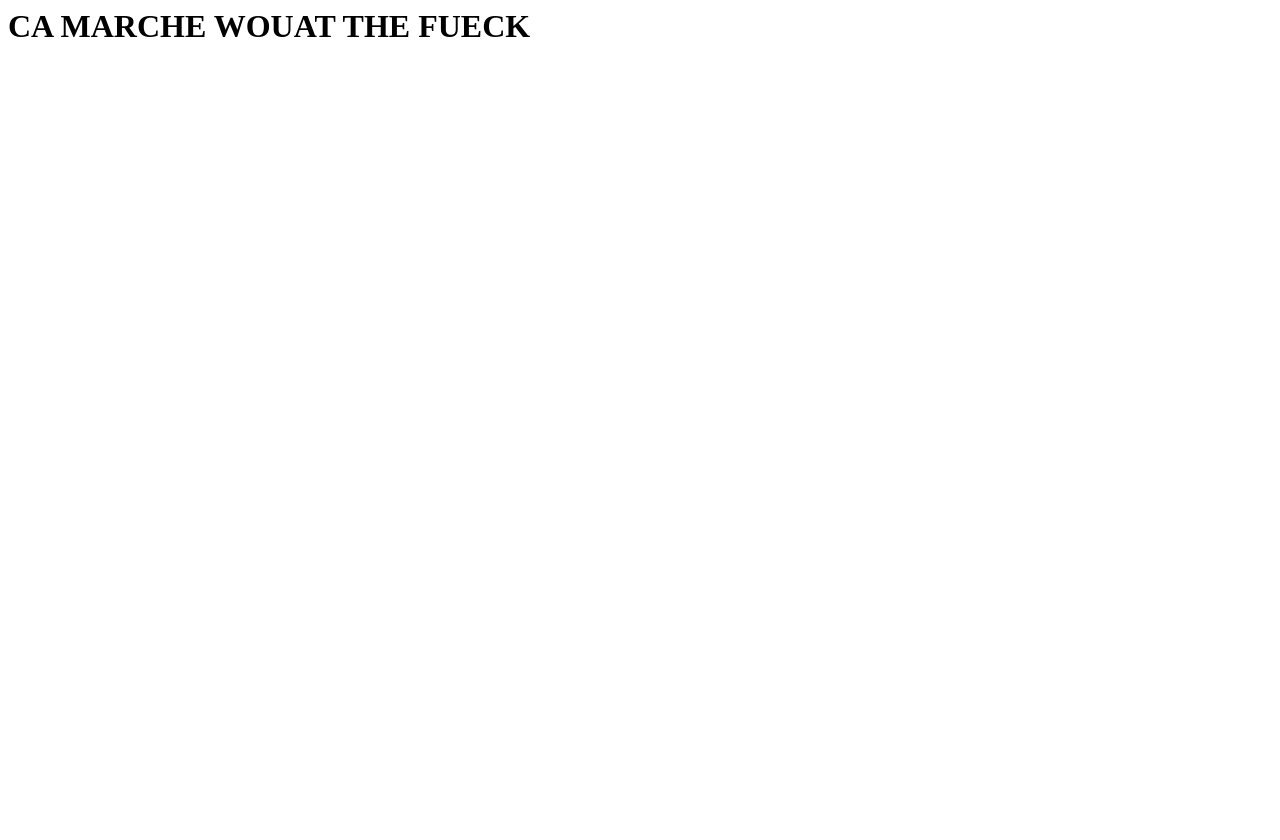
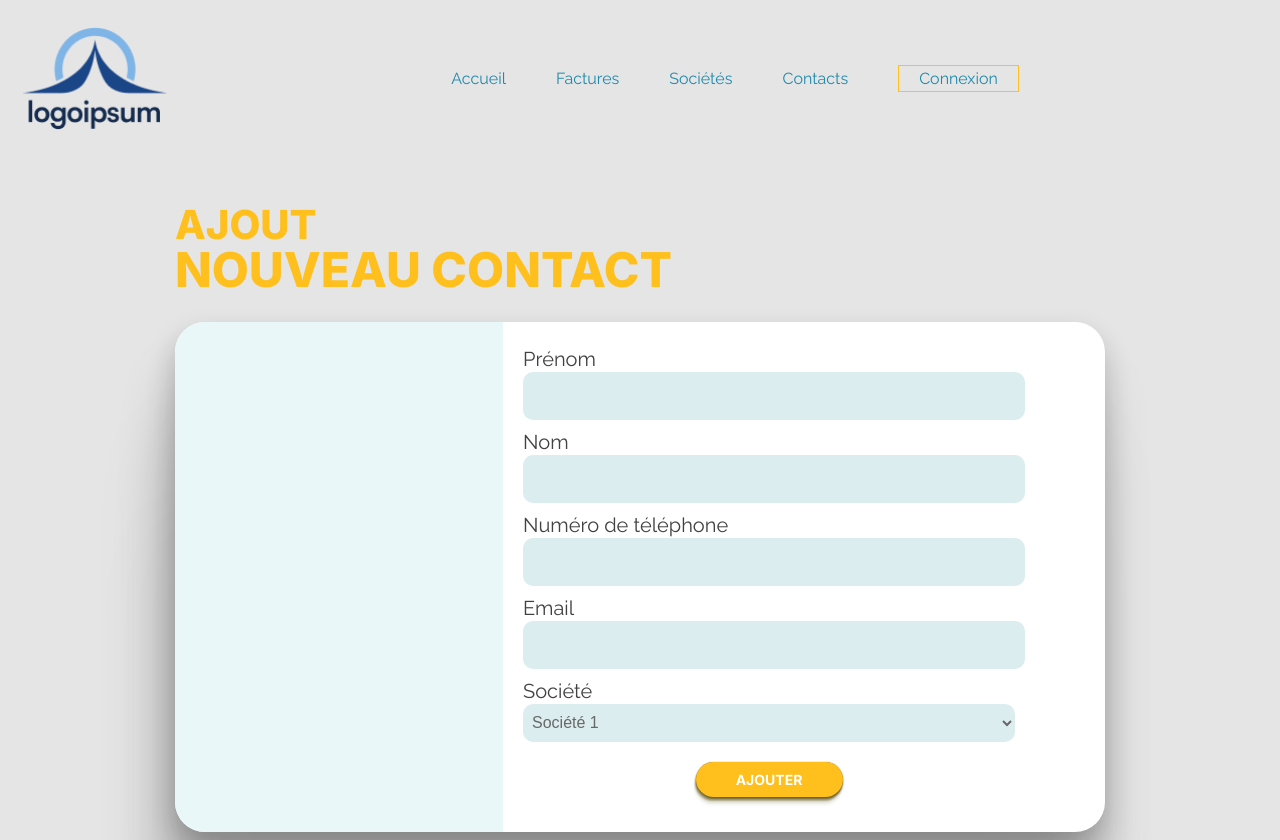
Before and after one commit to Alex-B9/Cogip_Challenge, a PHP site: template views/contact_new.php in a window 1280 px wide. Before the commit the page ends 37 px from the top, so only its background shows below. Run offline with PHP 8.4, Linux system fonts and the light colour scheme; the template is opened without the code that fills it, so the values that code supplies are empty.

Commit message:
add style to add contact

```diff
--- /dev/null
+++ b/public/styles/pages/contactNew/contactNew.css
@@ -0,0 +1,132 @@
+@import url("https://fonts.googleapis.com/css2?family=Raleway:ital,wght@0,100;0,200;0,300;0,400;0,500;0,600;0,700;0,800;0,900;1,100;1,200;1,300;1,400;1,500;1,600;1,700;1,800;1,900&display=swap");
+@import url("https://fonts.googleapis.com/css2?family=Inter:wght@100;200;300;400;500;600;700;800;900&display=swap");
+header {
+  width: 100%;
+  margin-top: 25px;
+}
+header .navbarContainer {
+  display: flex;
+  flex-direction: row;
+  justify-content: flex-start;
+  align-items: center;
+}
+header .navbarContainer img {
+  width: 150px;
+}
+header .navbarContainer .linksContainer {
+  margin-left: auto;
+  margin-right: auto;
+}
+header .navbarContainer .linksContainer ul {
+  display: flex;
+  flex-direction: row;
+  align-items: center;
+  gap: 50px;
+}
+header .navbarContainer .linksContainer ul li {
+  list-style-type: none;
+  font-size: 16px;
+}
+header .navbarContainer .linksContainer ul li:nth-child(-n+4):hover {
+  border: 2px solid #48AFCF;
+  border-radius: 9px;
+  padding: 10px 20px;
+}
+header .navbarContainer .linksContainer ul li:last-child {
+  border: 1px solid #FFBF1C;
+  padding: 10px 20px;
+}
+header .navbarContainer .linksContainer ul li a {
+  text-decoration: none;
+  color: #1F8AAC;
+}
+
+body {
+  background-color: #E5E5E5;
+  font-family: "Raleway", sans-serif;
+  margin-left: 20px;
+  margin-right: 20px;
+  line-height: 5px;
+}
+body .titleContainer {
+  margin-top: 90px;
+  margin-bottom: 50px;
+  width: 75%;
+  margin-left: auto;
+  margin-right: auto;
+}
+body .titleContainer h1 {
+  text-transform: uppercase;
+  color: #FFBF1C;
+  font-family: "Inter", sans-serif;
+  font-weight: 800;
+  font-size: 40px;
+}
+body .titleContainer h2 {
+  text-transform: uppercase;
+  color: #FFBF1C;
+  font-family: "Inter", sans-serif;
+  font-weight: 800;
+  font-size: 48px;
+}
+body .addContainer {
+  width: 75%;
+  margin-left: auto;
+  margin-right: auto;
+  background-color: #FFFFFF;
+  border-radius: 30px;
+  box-shadow: -23px 203px 82px rgba(0, 0, 0, 0.03), -13px 114px 69px rgba(0, 0, 0, 0.1), -6px 51px 51px rgba(0, 0, 0, 0.17), -1px 13px 28px rgba(0, 0, 0, 0.2), 0px 0px 0px rgba(0, 0, 0, 0.2);
+  display: flex;
+  flex-direction: row;
+}
+body .addContainer .addImg {
+  width: 40%;
+  background-color: #EAF7F9;
+  border-top-left-radius: 30px;
+  border-bottom-left-radius: 30px;
+}
+body .addContainer .addForm {
+  margin: 35px 90px 35px 20px;
+  width: 60%;
+  display: flex;
+  flex-direction: column;
+  gap: 20px;
+}
+body .addContainer .addForm .formItem {
+  display: flex;
+  flex-direction: column;
+  gap: 10px;
+}
+body .addContainer .addForm .formItem label {
+  font-weight: 400;
+  font-size: 20px;
+  color: #414141;
+}
+body .addContainer .addForm .formItem input, body .addContainer .addForm .formItem select {
+  width: 100%;
+  height: 38px;
+  padding: 5px;
+  background-color: #DCEDF0;
+  border-radius: 10px;
+  border: none;
+  font-size: 16px;
+  font-weight: 400;
+  color: #686868;
+}
+body .addContainer .addForm .formItem button {
+  background-color: #FFBF1C;
+  border: none;
+  box-shadow: -2px 10px 3px rgba(86, 71, 6, 0.01), -1px 7px 3px rgba(86, 71, 6, 0.12), -1px 4px 2px rgba(86, 71, 6, 0.4), 0px 2px 2px rgba(86, 71, 6, 0.68), 0px 0px 1px rgba(86, 71, 6, 0.79), 0px 0px 0px rgba(86, 71, 6, 0.8);
+  width: 147px;
+  margin-left: auto;
+  margin-right: auto;
+  padding: 9px 25px;
+  border-radius: 24px;
+  font-family: "Inter", sans-serif;
+  text-transform: uppercase;
+  font-weight: 700;
+  font-size: 14px;
+  color: #FFFFFF;
+}
+
+/*# sourceMappingURL=contactNew.css.map */
--- a/sass/pages/mainContactNew.scss
+++ b/sass/pages/mainContactNew.scss
@@ -11,4 +11,85 @@ body {
     font-family: 'Raleway', sans-serif;
     margin-left: 20px;
     margin-right: 20px;
+    line-height: 5px;
+    .titleContainer {
+        margin-top: 90px;
+        margin-bottom: 50px;
+        width: 75%;
+        margin-left: auto;
+        margin-right: auto;
+        h1 {
+            text-transform: uppercase;
+            color: #FFBF1C;
+            font-family: 'Inter', sans-serif;
+            font-weight: 800;
+            font-size: 40px;
+        }
+        h2 {
+            text-transform: uppercase;
+            color: #FFBF1C;
+            font-family: 'Inter', sans-serif;
+            font-weight: 800;
+            font-size: 48px;
+        }
+    }
+    .addContainer {
+        width: 75%;
+        margin-left: auto;
+        margin-right: auto;
+        background-color: #FFFFFF;
+        border-radius: 30px;
+        box-shadow: -23px 203px 82px rgba(0, 0, 0, 0.03), -13px 114px 69px rgba(0, 0, 0, 0.1), -6px 51px 51px rgba(0, 0, 0, 0.17), -1px 13px 28px rgba(0, 0, 0, 0.2), 0px 0px 0px rgba(0, 0, 0, 0.2);
+        display: flex;
+        flex-direction: row;
+        .addImg {
+            width: 40%;
+            background-color: #EAF7F9;
+            border-top-left-radius: 30px;
+            border-bottom-left-radius: 30px;
+        }
+        .addForm {
+            margin: 35px 90px 35px 20px;
+            width: 60%;
+            display: flex;
+            flex-direction: column;
+            gap: 20px;
+            .formItem {
+                display: flex;
+                flex-direction: column;
+                gap: 10px;
+                label {
+                    font-weight: 400;
+                    font-size: 20px;
+                    color: #414141;
+                }
+                input, select {
+                    width: 100%;
+                    height: 38px;
+                    padding: 5px;
+                    background-color: #DCEDF0;
+                    border-radius: 10px;
+                    border: none;
+                    font-size: 16px;
+                    font-weight: 400;
+                    color: #686868;
+                }
+                button {
+                    background-color: #FFBF1C;
+                    border: none;
+                    box-shadow: -2px 10px 3px rgba(86, 71, 6, 0.01), -1px 7px 3px rgba(86, 71, 6, 0.12), -1px 4px 2px rgba(86, 71, 6, 0.4), 0px 2px 2px rgba(86, 71, 6, 0.68), 0px 0px 1px rgba(86, 71, 6, 0.79), 0px 0px 0px rgba(86, 71, 6, 0.8);
+                    width: 147px;
+                    margin-left: auto;
+                    margin-right: auto;
+                    padding: 9px 25px;
+                    border-radius: 24px;
+                    font-family: 'Inter', sans-serif;
+                    text-transform: uppercase;
+                    font-weight: 700;
+                    font-size: 14px;
+                    color: #FFFFFF;
+                }
+            }
+        }
+    }
 }
--- a/views/contact_new.php
+++ b/views/contact_new.php
@@ -1 +1,49 @@
-<h1>CA MARCHE WOUAT THE FUECK</h1>
+<?php
+$pageCSS = './../public/styles/pages/contactNew/contactNew.css';
+$pageTitle = 'Ajouter contact'; // obligatoire
+ob_start(); // obligatoire
+
+require "views/components/navigation.php";
+
+?>
+    <div class="titleContainer">
+        <h1>Ajout</h1>
+        <h2>Nouveau contact</h2>
+    </div>
+    <div class="addContainer">
+        <div class="addImg"></div>
+        <form class="addForm" action="">
+            <div class="formItem">
+                <label for="lastname">Prénom</label>
+                <input type="text" id="lastname" name="lastname">
+            </div>
+            <div class="formItem">
+                <label for="firstname">Nom</label>
+                <input type="text" id="firstname" name="firstname">
+            </div>
+            <div class="formItem">
+                <label for="phone">Numéro de téléphone</label>
+                <input type="tel" id="phone" name="phone">
+            </div>
+            <div class="formItem">
+                <label for="email">Email</label>
+                <input type="email" id="email" name="email">
+            </div>
+            <div class="formItem">
+                <label for="company">Société</label>
+                <select name="company" id="company">
+                    <option>Société 1</option>
+                    <option>Société 2</option>
+                    <option>Société 3</option>
+                </select>
+            </div>
+            <div class="formItem">
+                <button type="submit" value="submit">Ajouter</button>
+            </div>
+        </form>
+    </div>
+
+<?php
+
+$pageContent = ob_get_clean(); // obligatoire
+require "layouts/layout.php"; // obligatoire
```
Also changed, not shown: public/styles/pages/home/home.css (added, +57 -0 lines), 2 other files.
